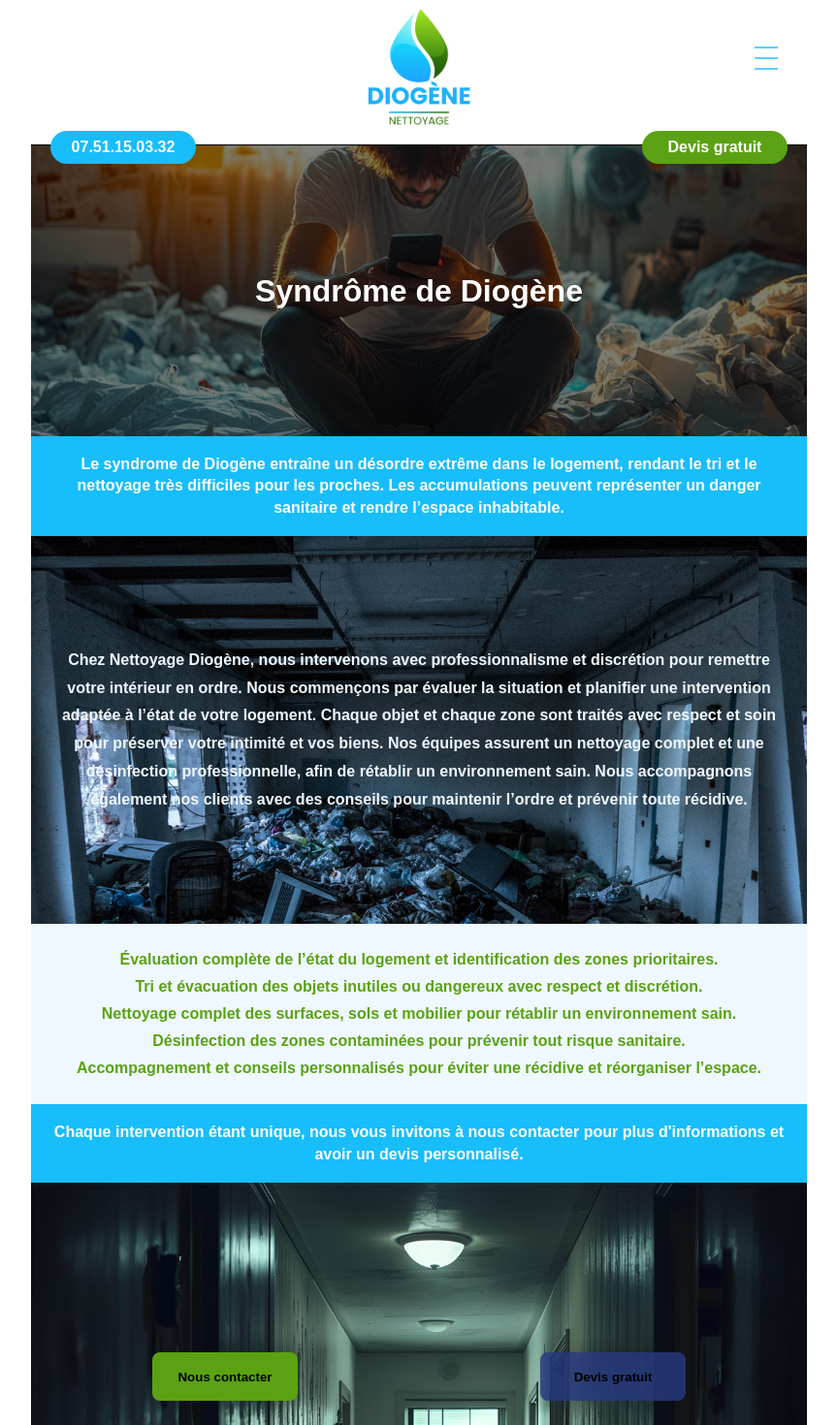
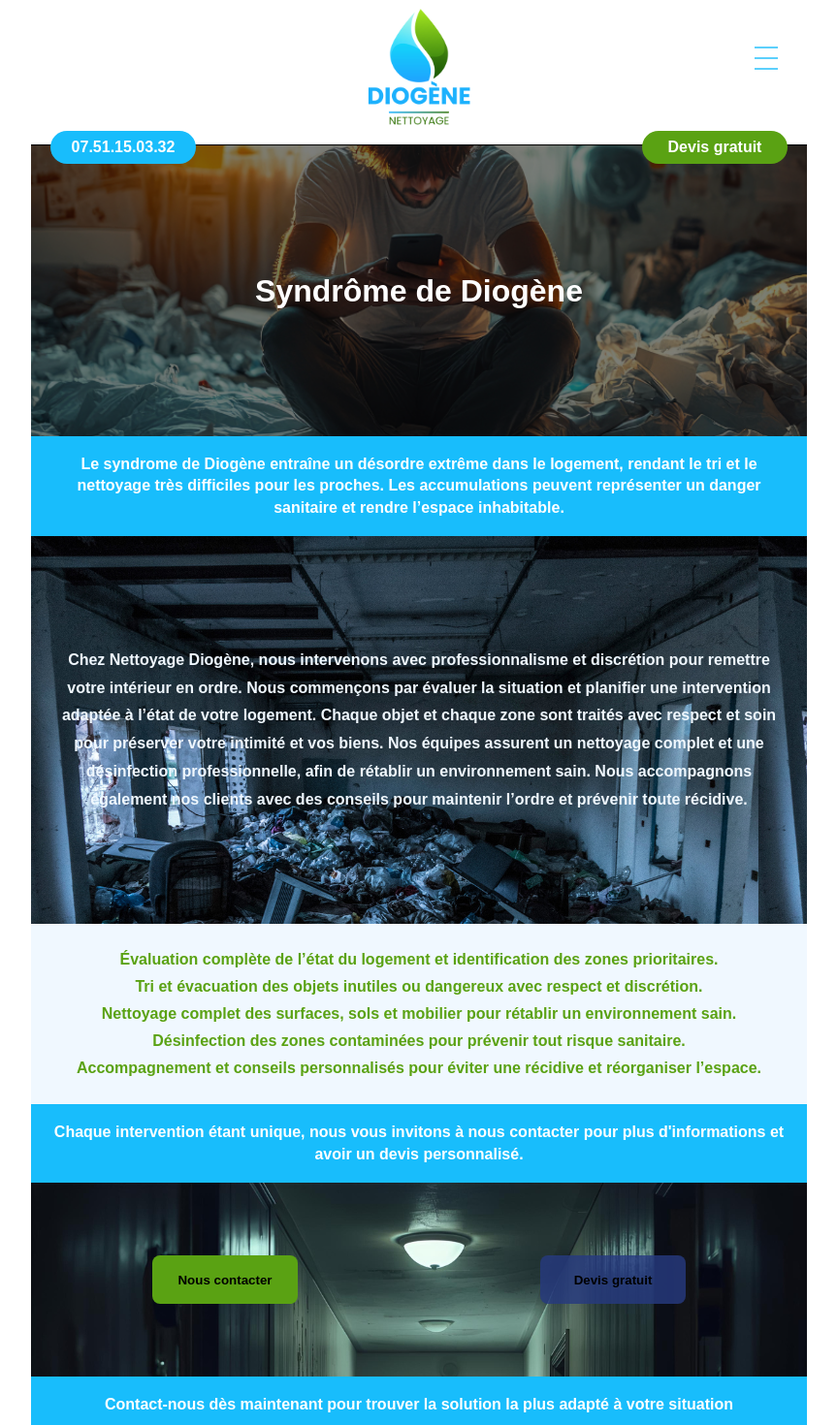
Before and after one commit to AdrienW86/diog-ne-nettoyage, a Next.js app: page /diogene in a window 1280 px wide. Shown: the top 1470 px of the page at 97% size, without its empty margins (208-1071 px from the left). Built offline with nearby package versions, Linux system fonts and the light colour scheme.

Commit message:
mise en ligne

```diff
--- a/components/Menu/menu.module.css
+++ b/components/Menu/menu.module.css
@@ -18,7 +18,7 @@
     line-height: 1.8rem;
     text-align: center;
     color: aliceblue;
-    height: 400px;
+    min-height: 400px;
     display: flex;
     flex-direction: column;
     justify-content: center;
@@ -37,12 +37,11 @@
 }
 
 .contact {
-
     text-align: center;
 }
 
 .box {
-    height: 400px;
+    height: 200px;
     display: flex;
     justify-content: space-around;
 }
```
